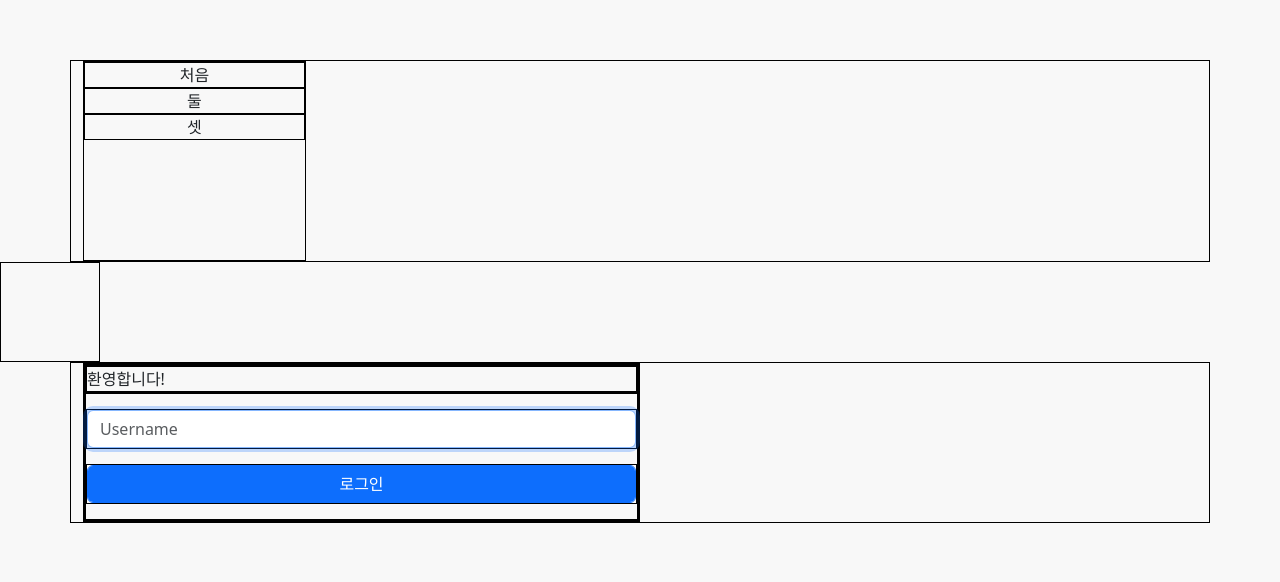
After one commit to DongJuS/real_project, a Java web app: template src/main/webapp/WEB-INF/views/project/chatbot.jsp in a window 1280 px wide. The commit adds this page. Shown: the top 582 px of the page. Run offline with Spring Boot 4, a stand-in JSP engine, Linux system fonts and the light colour scheme; the template is opened without the code that fills it, so the values that code supplies are empty; the project's own start-up code is not run, and a stand-in starts its controllers and pages; some libraries are stand-ins or nearby versions.

Commit message:
07/05 챗봇 시도

```diff
--- a/src/main/java/org/conan/controller/ProjectController.java
+++ b/src/main/java/org/conan/controller/ProjectController.java
@@ -51,6 +51,10 @@ public class ProjectController {
 	@GetMapping("/main")
 	public void main(HttpServletRequest request) {
 		log.info("메인페이지");
+	}
+	@GetMapping("/chatbot")
+	public void chat(HttpServletRequest request) {
+		log.info("chat");
 	}
 
 	  @GetMapping("/board/get")
--- a/src/main/webapp/WEB-INF/views/chat.jsp
+++ b/src/main/webapp/WEB-INF/views/chat.jsp
@@ -31,7 +31,7 @@
                 return;
             }
             //웹소켓 객체 만드는 코드
-            ws = new WebSocket("ws://localhost:8081/echo.do");
+            ws = new WebSocket("ws://localhost:8090/echo.do");
 
             ws.onopen = function(event){
                 if(event.data === undefined){
@@ -73,5 +73,6 @@
       	}
 
   </script>
+
 </body>
 </html>
--- a/src/main/webapp/WEB-INF/views/login.jsp
+++ b/src/main/webapp/WEB-INF/views/login.jsp
@@ -37,6 +37,8 @@
             <div class="panel-heading">
                 <div class="panel-title">환영합니다!</div>
             </div>
+
+
             <div class="panel-body">
                 <form id="login-form" method="post" action="/loginProcess.do">
                     <div>
--- /dev/null
+++ b/src/main/webapp/WEB-INF/views/project/chatbot.jsp
@@ -0,0 +1,127 @@
+<%@page import="org.conan.domain.IngreVO"%>
+<%@page import="org.conan.mapper.RecipeMapper"%>
+<%@page import="java.util.ArrayList"%>
+<%@page import="java.util.List"%>
+<%@ page language="java" contentType="text/html; charset=UTF-8"
+    pageEncoding="UTF-8"%>
+<%@ taglib uri="http://java.sun.com/jsp/jstl/core" prefix="c" %>
+<%@ page session="false" %>
+
+<!DOCTYPE html>
+<html>
+<head>
+<meta charset="UTF-8">
+<title>Insert title here</title>
+
+
+	<script src="//ajax.googleapis.com/ajax/libs/jquery/1/jquery.min.js"></script>
+	<script src="//maxcdn.bootstrapcdn.com/bootstrap/latest/js/bootstrap.min.js"></script>
+	<link href="//maxcdn.bootstrapcdn.com/bootstrap/latest/css/bootstrap.min.css" rel="stylesheet">
+
+<style>
+	    body {
+	        background: #f8f8f8;
+	        padding: 60px 0;
+	    }
+
+	    #login-form > div {
+	        margin: 15px 0;
+	    }
+	    div{
+	    border:1px solid black;
+	    }
+
+	</style>
+	<title>Home</title>
+</head>
+
+  <div id="kakaoT" class="container">
+				<div class="col" style="width:20%;height:200px; text-align: center; ">
+
+				<div id="first" class="col" >
+				처음
+				</div>
+				<div id="second" class="col" >
+				둘
+				</div>
+				<div id="third" class="col">
+				셋
+				</div>
+
+
+				</div>
+
+   </div>
+
+   <div id="showHide" style="width:100px;height:100px;">
+   </div>
+   <script>
+   $(document).ready(function() {
+
+   $("#first").on('click',function(e){
+		console.log("처음을 누르셨습니다.");
+		alert('처음');
+	})
+    $("#second").on('click',function(e){
+		console.log("둘을 누르셨습니다.");
+		alert('둘');
+	})
+	 $("#third").on('click',function(e){
+		console.log("셋을 누르셨습니다.");
+		alert('셋');
+	})
+
+
+	$("#showHide").on('click',function(e){
+
+		var obj = document.getElementById("kakaoT");
+
+		alert('누르셨습니다.');
+			if(obj.style.display =="none"){
+
+				$("#kakaoT").show();
+				alert('show됨.');
+				/* show */
+
+				kakao=kakao-1;
+			}
+			else{
+				$("#kakaoT").hide();
+				alert('hide됨.');
+				/* hide */
+				kakao=kakao-1;
+			}
+			alert(kakao);
+	})/* show hide */
+
+   });
+	</script>
+  <!-- 여기까지 자동 상담 부분 -->
+
+
+
+<div class="container">
+    <div class="col-md-6 col-md-offset-3 col-sm-8 col-sm-offset-2">
+        <div class="panel panel-success">
+            <div class="panel-heading">
+                <div class="panel-title">환영합니다!</div>
+            </div>
+
+
+
+
+
+            <div class="panel-body">
+                <form id="login-form" method="post" action="/loginProcess.do">
+                    <div>
+                        <input type="text"  name="id"	class="form-control" name="아이디 입력" placeholder="Username" autofocus>
+                    </div>
+                    <div>
+                        <button type="submit" class="form-control btn btn-primary">로그인</button>
+                    </div>
+                </form>
+            </div>
+        </div>
+    </div>
+</div>
+</html>
--- a/src/main/webapp/WEB-INF/web.xml
+++ b/src/main/webapp/WEB-INF/web.xml
@@ -27,6 +27,7 @@
 			<param-value>/WEB-INF/spring/appServlet/servlet-context.xml</param-value>
 		</init-param>
 		<load-on-startup>1</load-on-startup>
+		 <async-supported>true</async-supported>
 	</servlet>
 
 	<servlet-mapping>
```
Also changed, not shown: 1 other file.
